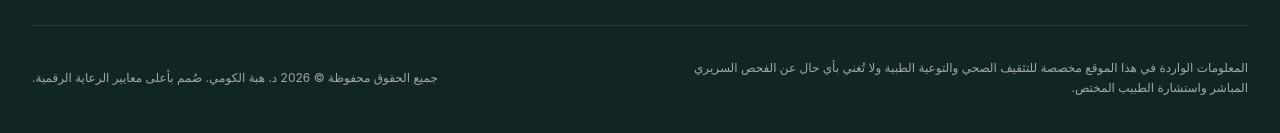
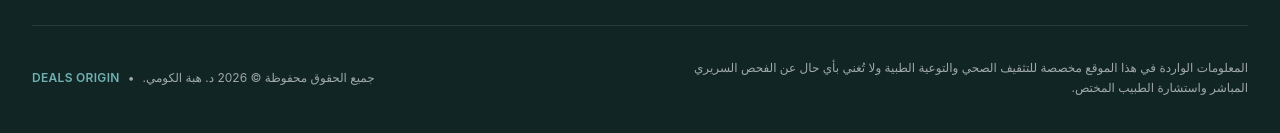
Before and after one commit to eslamshyba220-debug/Dr.-Heba-El-Komy, a React (Vite) app: page / in a window 1280 px wide. Shown: the part 9616-9749 px from the top of the page. Built offline with nearby package versions, Linux system fonts and the light colour scheme; a web font is replaced by a local one.

Commit message:
Update footer design credit

```diff
--- a/src/components/Footer.tsx
+++ b/src/components/Footer.tsx
@@ -107,8 +107,17 @@ export const Footer: React.FC<FooterProps> = ({ lang }) => {
           <p className="max-w-xl leading-relaxed">
             {t.disclaimer}
           </p>
-          <p className="shrink-0">
-            {t.copyright}
+          <p className="flex flex-wrap items-center justify-center gap-x-2 gap-y-1 md:justify-start">
+            <span>{t.copyright}</span>
+            <span aria-hidden="true">•</span>
+            <a
+              href="https://www.dealsorigin.com/"
+              target="_blank"
+              rel="noopener noreferrer"
+              className="font-semibold tracking-wide text-[#70B0B0] transition-colors hover:text-white focus-visible:outline-none focus-visible:ring-2 focus-visible:ring-[#70B0B0] focus-visible:ring-offset-2 focus-visible:ring-offset-[#112525] rounded-sm"
+            >
+              DEALS ORIGIN
+            </a>
           </p>
         </div>
 
--- a/src/data/content.ts
+++ b/src/data/content.ts
@@ -329,7 +329,7 @@ export const CONTENT = {
       servicesTitle: 'الخدمات الجراحية',
       contactTitle: 'التواصل والحجز',
       disclaimer: 'المعلومات الواردة في هذا الموقع مخصصة للتثقيف الصحي والتوعية الطبية ولا تُغني بأي حال عن الفحص السريري المباشر واستشارة الطبيب المختص.',
-      copyright: 'جميع الحقوق محفوظة © ' + new Date().getFullYear() + ' د. هبة الكومي. صُمم بأعلى معايير الرعاية الرقمية.',
+      copyright: 'جميع الحقوق محفوظة © 2026 د. هبة الكومي.',
     },
   },
   en: {
@@ -656,7 +656,7 @@ export const CONTENT = {
       servicesTitle: 'Surgical Services',
       contactTitle: 'Contact & Booking',
       disclaimer: 'The content provided on this website is for health education purposes only and should never replace a direct clinical examination and medical consultation.',
-      copyright: 'All rights reserved © ' + new Date().getFullYear() + ' Dr. Heba El-Komy. Crafted to the highest standards of digital healthcare.',
+      copyright: 'All rights reserved © 2026 Dr. Heba El-Komy.',
     },
   },
 };
```
